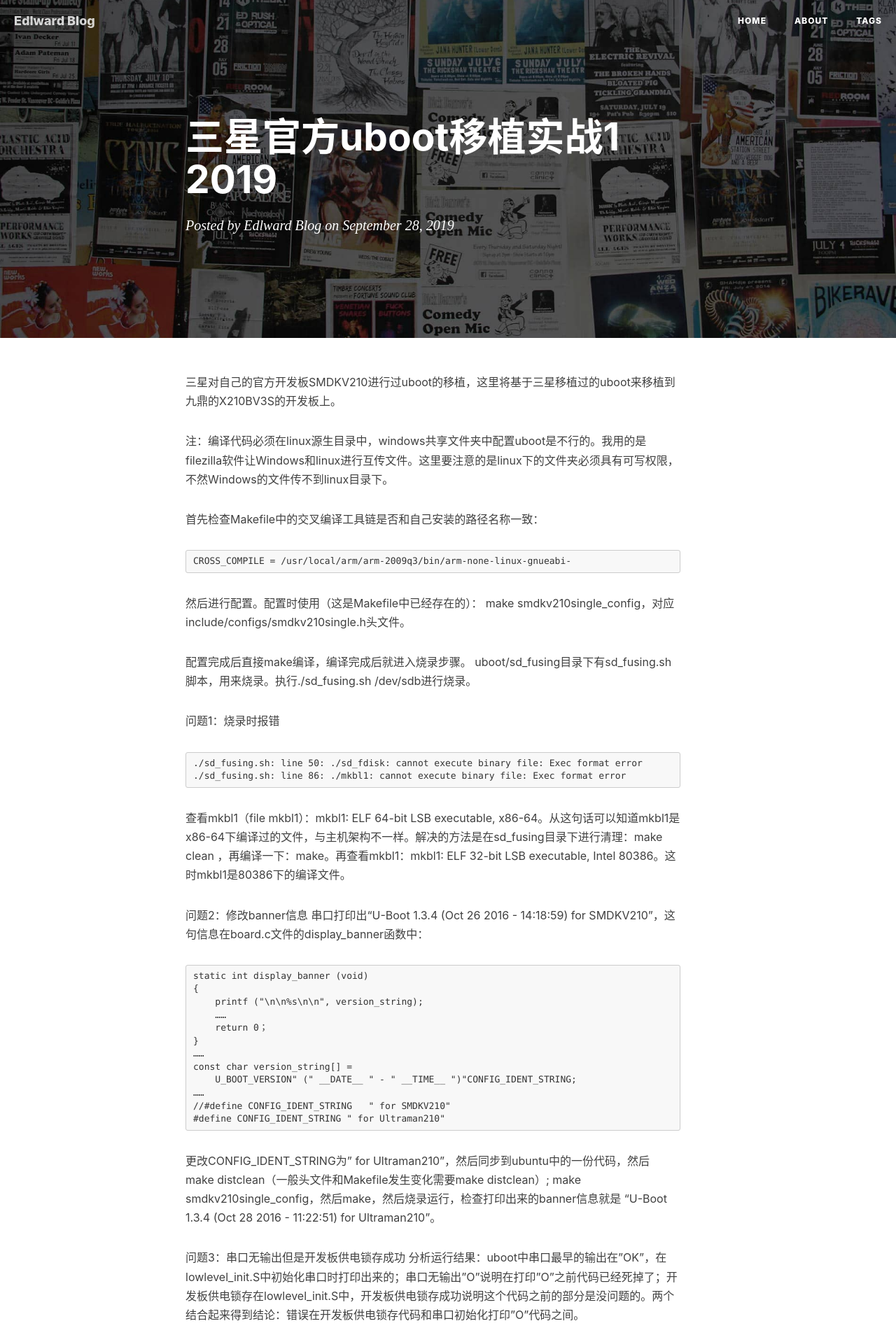
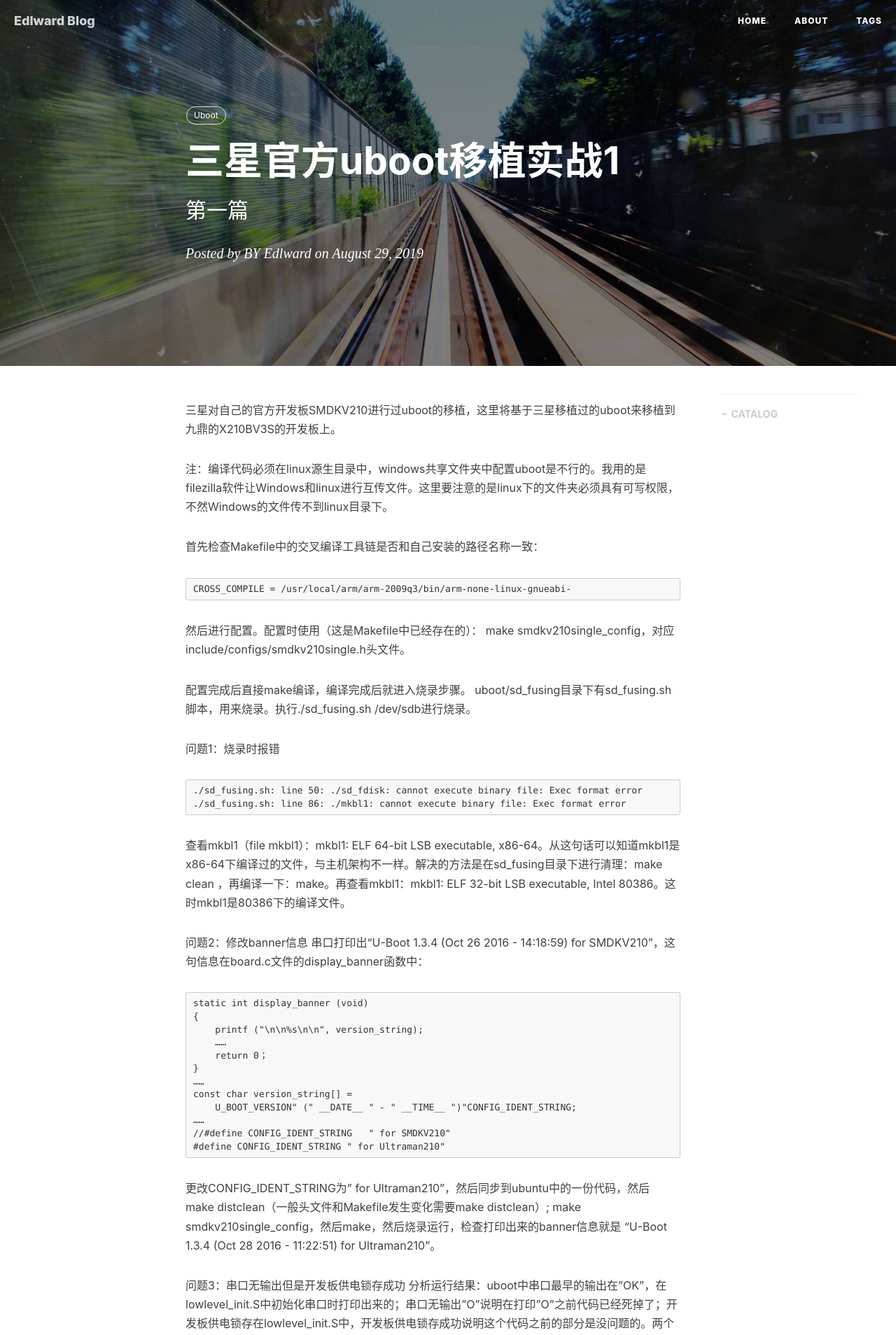
Before and after one commit to gary-robotics/dlward, a Jekyll site: the page built from _posts/2019-09-28-三星官方uboot移植实战1-2019.markdown, in a window 1280 px wide. Shown: the top 1908 px of the page at 70% size. Built offline with Jekyll 4.4.1, drawn with Linux system fonts in a browser that asks for light colours; nearby versions of some CDN libraries; our own code applies the rules of GitHub Pages for plain Markdown files; comment, search, counter and statistics services are not loaded; some of the changed lines change nothing that is shown; some of the changed text lies outside the part shown.

Commit message:
Update 2019-09-28-三星官方uboot移植实战1-2019.markdown

```diff
--- a/_posts/2019-09-28-三星官方uboot移植实战1-2019.markdown
+++ b/_posts/2019-09-28-三星官方uboot移植实战1-2019.markdown
@@ -1,3 +1,15 @@
+---
+layout:     post                    # 使用的布局（不需要改）
+title:      三星官方uboot移植实战1                # 标题
+subtitle:    第一篇                  #副标题
+date:       2019-08-29              # 时间
+author:     BY Edlward              # 作者
+header-img: img/post-bg-2015.jpg    #这篇文章标题背景图片
+catalog: true                       # 是否归档
+tags:                               #标签
+    - Uboot
+---
+
 三星对自己的官方开发板SMDKV210进行过uboot的移植，这里将基于三星移植过的uboot来移植到九鼎的X210BV3S的开发板上。
 
 注：编译代码必须在linux源生目录中，windows共享文件夹中配置uboot是不行的。我用的是filezilla软件让Windows和linux进行互传文件。这里要注意的是linux下的文件夹必须具有可写权限，不然Windows的文件传不到linux目录下。
```
